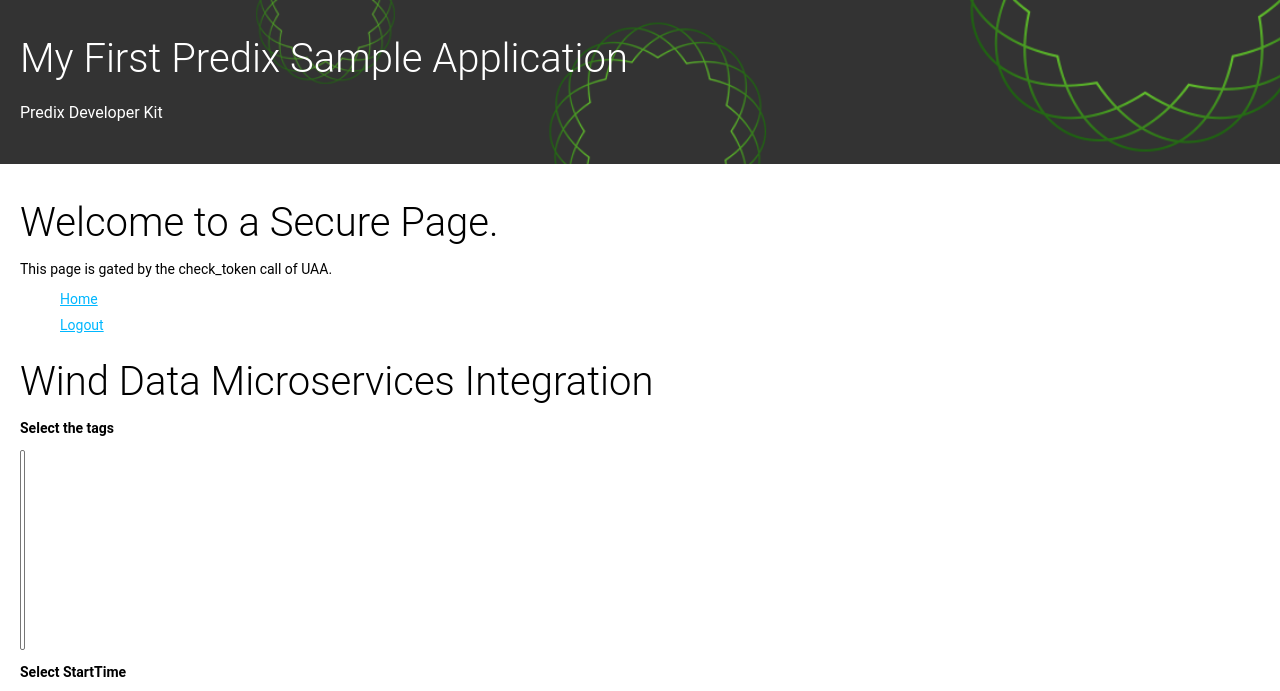
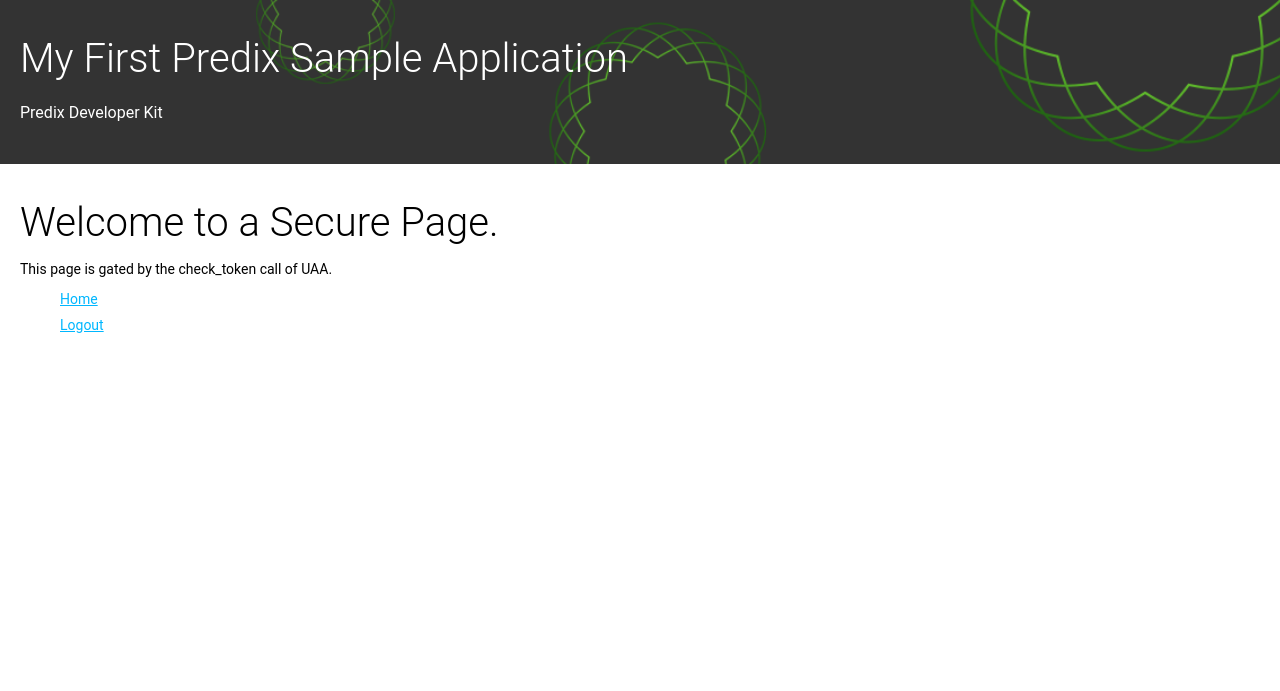
Before and after one commit to PredixDev/predix-nodejs-starter, a website: page public/secure.html in a window 1280 px wide. Shown: the top 691 px of the page. Drawn offline with Linux system fonts and the light colour scheme; no server answers.

Commit message:
reverting secure html

```diff
--- a/public/secure.html
+++ b/public/secure.html
@@ -23,7 +23,7 @@
         <a href="/logout">Logout</a>
       </li>
     </ul>
-    <h2>Wind Data Microservices Integration</h2>
+  <!--  <h2>Wind Data Microservices Integration</h2>
     <div class="timeseries_machine_container">
         <p> <b>Select the tags </b></p>
         <select multiple id="tagList" class='tag-multiple'>
@@ -61,7 +61,7 @@
             <p id="windService_machine_tag"></p>
           </div>
       </div>
-    </div>
+    </div> -->
     <div class="footer">
       <div class="footer-logo-container">
         <img class="footer-logo" src="/images/monogram-wdmk.png"></img>
```
